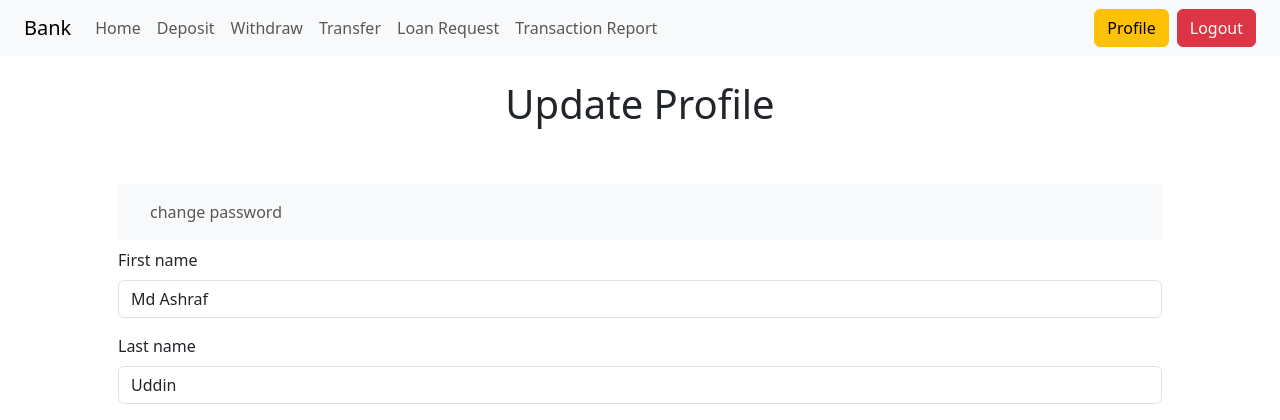
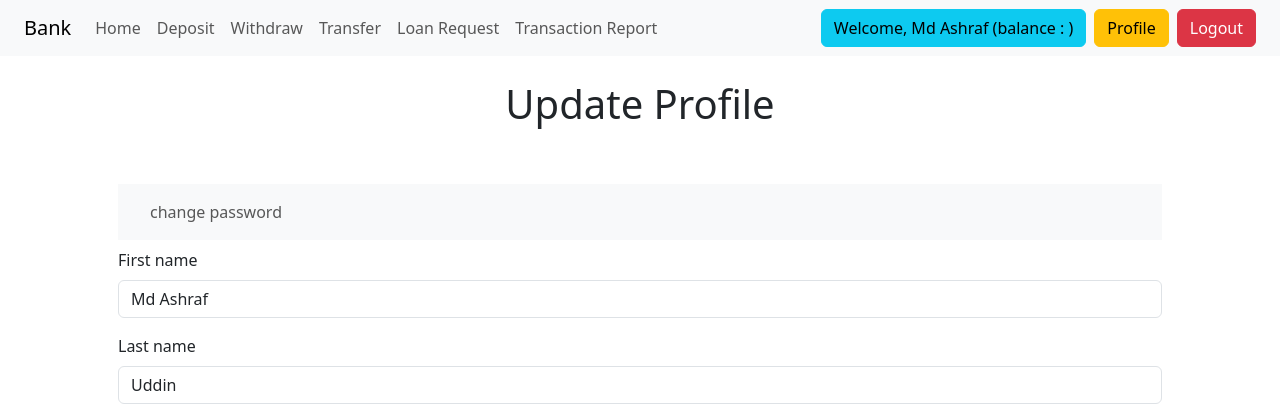
Before and after one commit to techtobit/django-bank, a Django app: page /acc/profile/ in a window 1280 px wide. Shown: the top 420 px of the page. Run offline with Django 5.2, Linux system fonts and the light colour scheme; a user stored in the database is signed in; data comes from the database, SQL or seed files in the repository; some libraries are stand-ins or nearby versions.

Commit message:
balance info added on nav

```diff
--- a/templates/nav.html
+++ b/templates/nav.html
@@ -30,7 +30,10 @@
   <div class=" my-2 my-sm-0" >
     {% if request.user.is_authenticated %}
     <div class="d-flex gap-2">
-      <a href={% url 'profile' %} class="btn btn-warning my-2 my-sm-0" >Profile</a>
+      <div class="btn btn-info my-2 my-sm-0 gap-4 ">Welcome, {{ request.user.first_name }} (balance : {{request.user.account.balance}}) </div>
+      <div>
+        <a href={% url 'profile' %} class="btn btn-warning my-2 my-sm-0" >Profile</a>
+      </div>
       <form  method="POST" action="{% url 'logout' %}" >
         {% csrf_token %}
         <button type='submit' class="btn btn-danger my-2 my-sm-0" >Logout</button>
```
